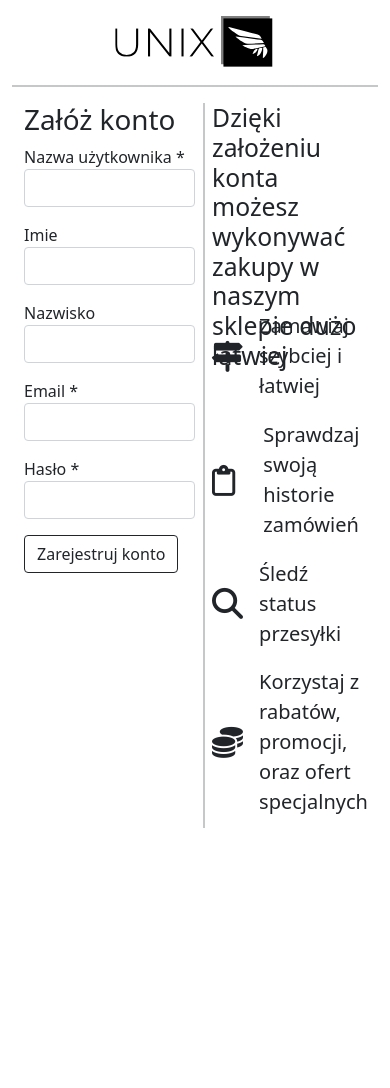
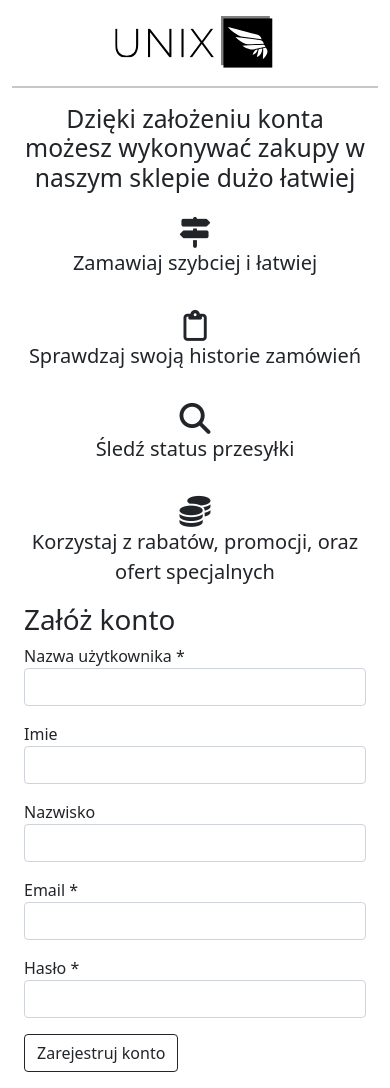
Before and after one commit to Benjamin11X/Projekt-UNIX, a PHP site: page /register.php in a window 390 px wide. Before the commit the page ends 828 px from the top, so only its background shows below. Run offline with PHP 8.4, Linux system fonts and the light colour scheme; some libraries are stand-ins or nearby versions.

Commit message:
Stworzenie głównego frontendu dla systemu logowania/rejestracji

```diff
--- a/assets/styles/style.css
+++ b/assets/styles/style.css
@@ -41,8 +41,26 @@
           transform: scale(1.05);
 }
 
+.register-form-container {
+  min-height: 100vh;
+}
+.register-form-container__logo {
+  width: 10rem;
+  height: auto;
+}
+.register-form-container__content__form {
+  width: 45%;
+}
+.register-form-container__content__vl {
+  width: 2px;
+  background-color: #c6c7c8;
+}
+.register-form-container__content__info {
+  width: 45%;
+}
+
 .login-form-container {
-  height: 100vh;
+  min-height: 100vh;
 }
 .login-form-container__logo {
   width: 10rem;
@@ -50,6 +68,7 @@
 }
 .login-form-container__content__form {
   width: 45%;
+  min-height: auto;
 }
 .login-form-container__content__vl {
   width: 2px;
@@ -57,4 +76,55 @@
 }
 .login-form-container__content__info {
   width: 45%;
+}
+
+@media (max-width: 768px) {
+  .register-form-container__logo {
+    padding-top: 1rem;
+    width: 10rem;
+    height: auto;
+  }
+  .register-form-container__content__form {
+    width: 100%;
+  }
+  .register-form-container__content__vl {
+    width: 2px;
+    background-color: #c6c7c8;
+  }
+  .register-form-container__content__info {
+    width: 100%;
+  }
+  .register-form-container__content__info h2 {
+    text-align: center;
+  }
+  .register-form-container__content__info-row {
+    padding: 1rem 0;
+  }
+  .register-form-container__content__info-row p {
+    text-align: center;
+  }
+  .login-form-container__logo {
+    padding-top: 1rem;
+    width: 10rem;
+    height: auto;
+  }
+  .login-form-container__content__form {
+    width: 100%;
+  }
+  .login-form-container__content__vl {
+    width: 2px;
+    background-color: #c6c7c8;
+  }
+  .login-form-container__content__info {
+    width: 100%;
+  }
+  .login-form-container__content__info h2 {
+    text-align: center;
+  }
+  .login-form-container__content__info-row {
+    padding: 1rem 0;
+  }
+  .login-form-container__content__info-row p {
+    text-align: center;
+  }
 }/*# sourceMappingURL=style.css.map */
--- a/assets/styles/style.scss
+++ b/assets/styles/style.scss
@@ -31,9 +31,9 @@
     transform: scale(1.05);
 }
 
-//===== LOGIN FORM ===== //
-.login-form-container{
-    height: 100vh;
+//===== REGISTER FORM ===== //
+.register-form-container{
+    min-height: 100vh;
 
     &__logo{
         width: 10rem;
@@ -53,3 +53,97 @@
         }
     }
 }
+
+// ===== LOGIN FORM ===== //
+.login-form-container{
+    min-height: 100vh;
+
+    &__logo{
+        width: 10rem;
+        height: auto;
+    }
+
+    &__content{
+        &__form{
+            width: 45%;
+            min-height: auto;
+        }
+        &__vl{
+            width: 2px;
+            background-color: #c6c7c8;
+        }
+        &__info{
+            width: 45%;
+        }
+    }
+}
+
+@media (max-width: 768px){
+    //===== REGISTER FORM =====//
+    .register-form-container{
+        &__logo{
+            padding-top: 1rem;
+            width: 10rem;
+            height: auto;
+        }
+
+        &__content{
+            &__form{
+                width: 100%;
+            }
+            &__vl{
+                width: 2px;
+                background-color: #c6c7c8;
+            }
+            &__info{
+                width: 100%;
+
+                h2{
+                    text-align: center;
+                }
+
+                &-row{
+                    padding: 1rem 0;
+
+                    p{
+                        text-align: center;
+                    }
+                }
+            }
+        }
+    }
+
+    // ===== LOGIN FORM ===== //
+    .login-form-container{
+        &__logo{
+            padding-top: 1rem;
+            width: 10rem;
+            height: auto;
+        }
+
+        &__content{
+            &__form{
+                width: 100%;
+            }
+            &__vl{
+                width: 2px;
+                background-color: #c6c7c8;
+            }
+            &__info{
+                width: 100%;
+
+                h2{
+                    text-align: center;
+                }
+
+                &-row{
+                    padding: 1rem 0;
+
+                    p{
+                        text-align: center;
+                    }
+                }
+            }
+        }
+    }
+}
--- a/register.php
+++ b/register.php
@@ -18,11 +18,11 @@
     <title>UNIX - Zarejestruj się</title>
 </head>
 <body>
-    <div class="login-form-container container d-flex flex-column justify-content-center align-items-center">
-        <img class="login-form-container__logo" src="assets/images/Logo.svg" alt="">
+    <div class="register-form-container container-md d-flex flex-column justify-content-center align-items-center">
+        <img class="register-form-container__logo" src="assets/images/Logo.svg" alt="">
         <hr class="bg-danger border-2 border-top border-dark w-100">
-        <div class="login-form-container__content container d-flex justify-content-between">
-            <div class="login-form-container__content__form w-50">
+        <div class="register-form-container__content container-fluid d-flex flex-column-reverse flex-md-row justify-content-between">
+            <div class="register-form-container__content__form">
                 <h1>Załóż konto</h1>
                 <form action="" method="post">
                     <div class="mb-3">
@@ -53,24 +53,24 @@
                     </div>
                 </form>
             </div>
-            <div class="login-form-container__content__vl"></div>
-            <div class="login-form-container__content__info ">
+            <div class="register-form-container__content__vl"></div>
+            <div class="register-form-container__content__info">
                 <h2 class="h-25">Dzięki założeniu konta możesz wykonywać zakupy w naszym sklepie dużo łatwiej</h2>
                 <div class="d-flex flex-column justify-content-evenly h-75">
-                    <div class="d-flex align-items-center">
-                        <i class="fa-solid fa-signs-post display-5 me-3"></i>
+                    <div class="register-form-container__content__info-row d-flex flex-column flex-md-row align-items-center">
+                        <i class="fa-solid fa-signs-post display-5 me-md-3"></i>
                         <p class="fs-5 m-0">Zamawiaj szybciej i łatwiej</p>
                     </div>
-                    <div class="d-flex align-items-center">
-                        <i class="fa-regular fa-clipboard display-5 me-4 pe-1"></i>
+                    <div class="register-form-container__content__info-row d-flex flex-column flex-md-row align-items-center">
+                        <i class="fa-regular fa-clipboard display-5 me-md-4 pe-md-1"></i>
                         <p class="fs-5 m-0">Sprawdzaj swoją historie zamówień</p>
                     </div>
-                    <div class="d-flex align-items-center">
-                        <i class="fa-solid fa-magnifying-glass display-5 me-3"></i>
+                    <div class="register-form-container__content__info-row d-flex flex-column flex-md-row align-items-center">
+                        <i class="fa-solid fa-magnifying-glass display-5 me-md-3"></i>
                         <p class="fs-5 m-0">Śledź status przesyłki</p>
                     </div>
-                    <div class="d-flex align-items-center">
-                        <i class="fa-solid fa-coins display-5 me-3"></i>
+                    <div class="register-form-container__content__info-row d-flex flex-column flex-md-row align-items-center">
+                        <i class="fa-solid fa-coins display-5 me-md-3"></i>
                         <p class="fs-5 m-0">Korzystaj z rabatów, promocji, oraz ofert specjalnych</p>
                     </div>
                 </div>
```
Also changed, not shown: login.php (added, +70 -0 lines), 1 other file.
